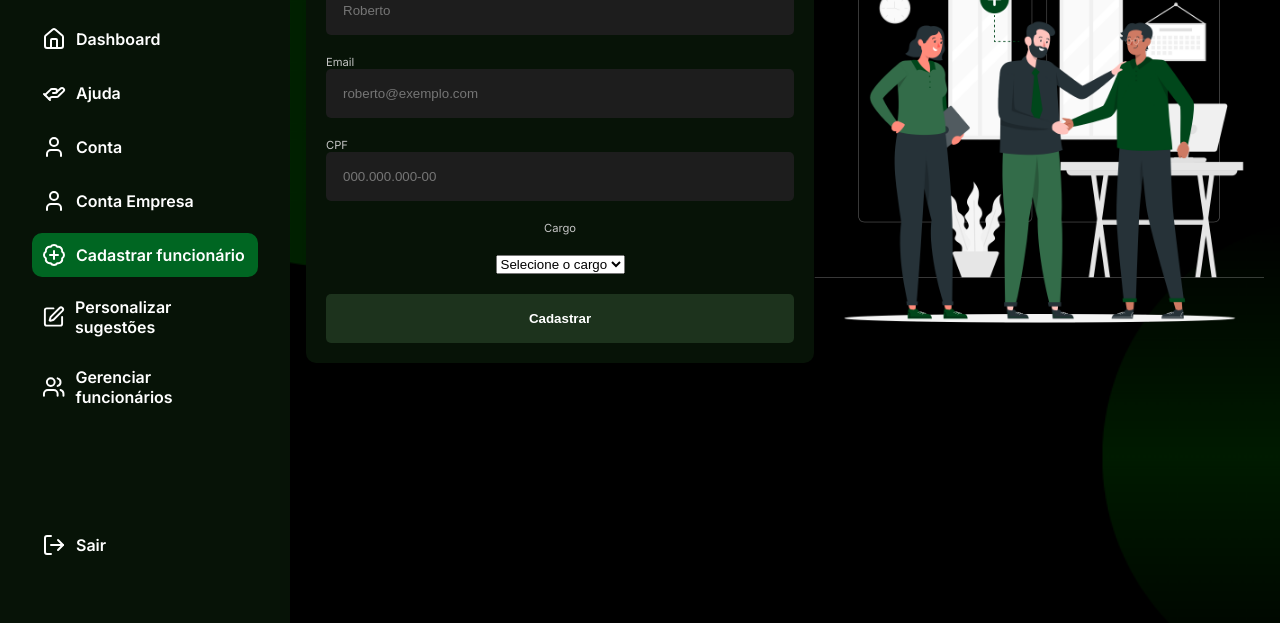
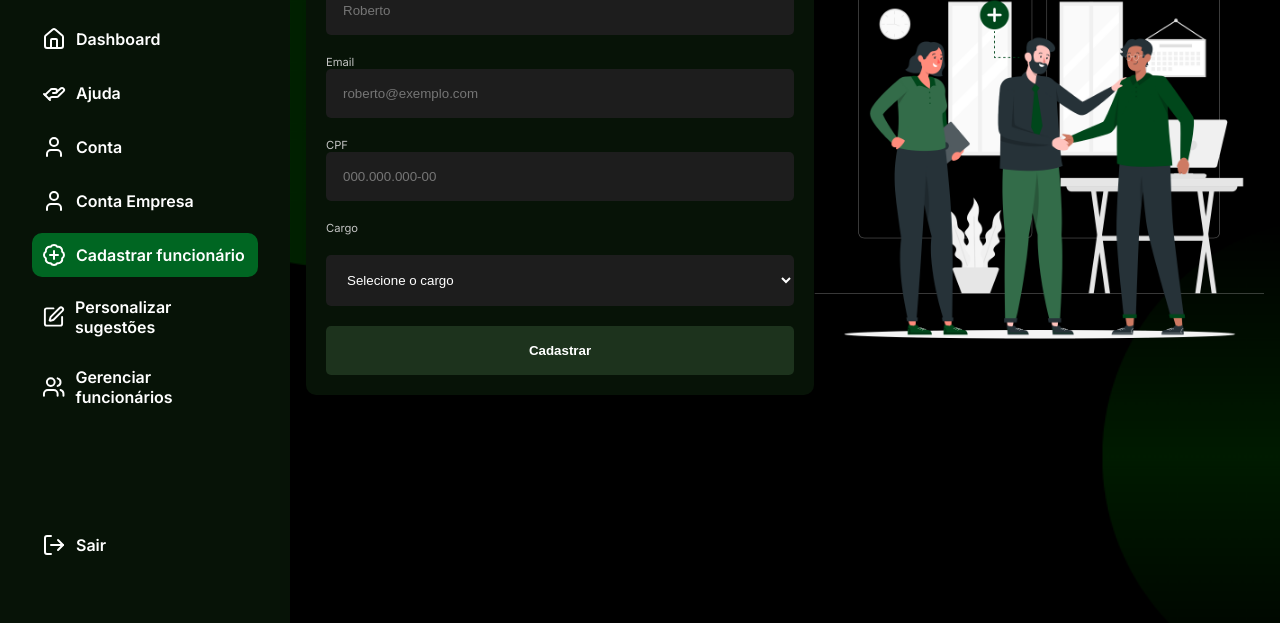
Before and after one commit to innovaX-gp7/website-institucional, a website: page public/dashboard/cadastroFuncionario.html in a window 1280 px wide. Shown: the part 177-800 px from the top of the page. Drawn offline with Linux system fonts and the light colour scheme.

Commit message:
Arrumado pequenos estilos

```diff
--- a/public/dashboard/cadastroFuncionario.html
+++ b/public/dashboard/cadastroFuncionario.html
@@ -128,7 +128,10 @@
                     <input type="CPF" id="iptCPF" placeholder="000.000.000-00">
                 </div>
 
+                <div>
                     <p>Cargo</p>
+                </div>
+
                   <select name="" id="iptCargo">
                     <option value="">Selecione o cargo</option>
                     <option class="cargoAlto" value="1">Representante</option>
--- a/public/dashboard/style/dash.styles.css
+++ b/public/dashboard/style/dash.styles.css
@@ -100,3 +100,21 @@ main p {
     width: 100% !important;
     height: 30 !important;
 }
+
+select, button {
+    padding: 10px;
+    outline: none;
+    border: none;
+    background-color: transparent;
+    color: rgb(231, 231, 231);
+    border-radius: 10px;
+    border: 2px solid ;
+}
+
+button {
+    cursor: pointer;
+}
+
+select option {
+    color: black;
+}
--- a/public/dashboard/style/form.styles.css
+++ b/public/dashboard/style/form.styles.css
@@ -30,7 +30,7 @@ body {
     width: 100%;
 }
 
-.form input {
+.form input, select {
     padding: 17px;
     width: 100%;
     border-radius: 5px;
@@ -39,6 +39,8 @@ body {
     color: white;
     outline: none;
 }
+
+
 
 .form button {
     background-color: #478547;
--- a/public/dashboard/style/global.styles.css
+++ b/public/dashboard/style/global.styles.css
@@ -117,7 +117,7 @@ td {
     padding: .5rem;
 }
 
-td:nth-child(5) {
+td:nth-child(7) {
     cursor: pointer;
 }
 
@@ -161,6 +161,8 @@ td:hover {
     display: none;
 }
 
+
+
 @keyframes comeIn {
     0% {
         transform: translateY(-20px);
--- a/src/controllers/recomendacaoController.js
+++ b/src/controllers/recomendacaoController.js
@@ -4,11 +4,10 @@ function getByIdEmpresa(req, res) {
     const id = req.params.id
 
     recomendaoModel.getByIdEmpresa(id)
-    .then(response => {
+    .then((response) => {
         return res.status(200).json(response)
     })
     .catch(e => console.error(e))
-
 }
 
 module.exports = {
--- a/src/models/recomendacaoModel.js
+++ b/src/models/recomendacaoModel.js
@@ -1,6 +1,6 @@
 var database = require("../database/config")
 
-async function getByIdEmpresa(id) {
+function getByIdEmpresa(id) {
     const sql = `
         SELECT * FROM recomendacao
         WHERE fkEmpresa = ${id}
@@ -8,7 +8,7 @@ async function getByIdEmpresa(id) {
         LIMIT 1;
     `;
 
-    await database.executar(sql);
+    return database.executar(sql);
 }
 
 module.exports = {
```
Also changed, not shown: public/dashboard/atualizarDadosEmpresa.html (+1 -1 lines), public/dashboard/dashboard.html (+12 -1 lines).
